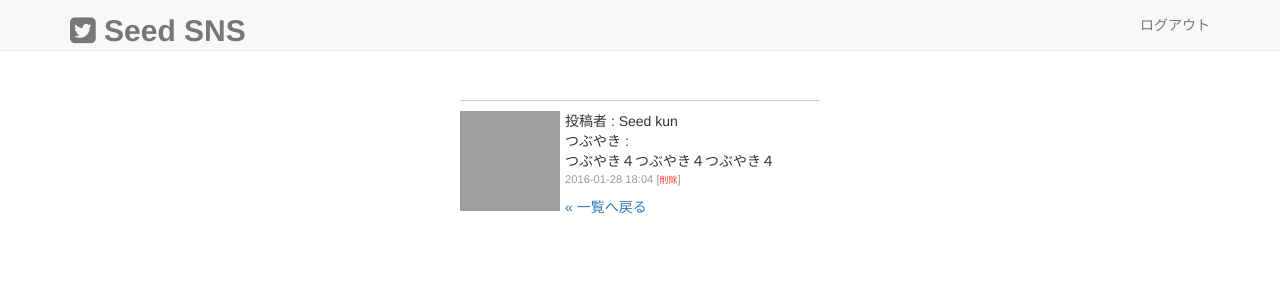
After one commit to amico8/seed_sns_20160815, a PHP site: page /view.php in a window 1280 px wide. The commit adds this page. Shown: the top 300 px of the page. Run offline with PHP 8.4, Linux system fonts and the light colour scheme; some libraries are stand-ins or nearby versions; grey boxes are pictures that could not be loaded.

Commit message:
view.php作成、CSS反映

```diff
--- a/index.php
+++ b/index.php
@@ -140,7 +140,7 @@
             [<a href="index.php?res=<?php echo htmlspecialchars($tweet['tweet_id'], ENT_QUOTES, 'UTF-8'); ?>">Re</a>]
           </p>
           <p class="day">
-            <a href="view.html">
+            <a href="view.php?tweet_id=<?php echo htmlspecialchars($tweet['tweet_id'], ENT_QUOTES, 'UTF-8'); ?>">
               <?php echo htmlspecialchars($tweet['created'], ENT_QUOTES, 'UTF-8'); ?>
             </a>
             [<a href="#" style="color: #00994C;">編集</a>]
--- /dev/null
+++ b/view.php
@@ -0,0 +1,73 @@
+<!DOCTYPE html>
+<html lang="ja">
+  <head>
+    <meta charset="utf-8">
+    <meta http-equiv="X-UA-Compatible" content="IE=edge">
+    <meta name="viewport" content="width=device-width, initial-scale=1">
+
+    <title>SeedSNS</title>
+
+    <!-- Bootstrap -->
+    <link href="assets/css/bootstrap.css" rel="stylesheet">
+    <link href="assets/font-awesome/css/font-awesome.css" rel="stylesheet">
+    <link href="assets/css/form.css" rel="stylesheet">
+    <link href="assets/css/timeline.css" rel="stylesheet">
+    <link href="assets/css/main.css" rel="stylesheet">
+
+
+    <!-- HTML5 shim and Respond.js for IE8 support of HTML5 elements and media queries -->
+    <!-- WARNING: Respond.js doesn't work if you view the page via file:// -->
+    <!--[if lt IE 9]>
+      <script src="https://oss.maxcdn.com/html5shiv/3.7.2/html5shiv.min.js"></script>
+      <script src="https://oss.maxcdn.com/respond/1.4.2/respond.min.js"></script>
+    <![endif]-->
+  </head>
+  <body>
+  <nav class="navbar navbar-default navbar-fixed-top">
+      <div class="container">
+          <!-- Brand and toggle get grouped for better mobile display -->
+          <div class="navbar-header page-scroll">
+              <button type="button" class="navbar-toggle" data-toggle="collapse" data-target="#bs-example-navbar-collapse-1">
+                  <span class="sr-only">Toggle navigation</span>
+                  <span class="icon-bar"></span>
+                  <span class="icon-bar"></span>
+                  <span class="icon-bar"></span>
+              </button>
+              <a class="navbar-brand" href="index.php"><span class="strong-title"><i class="fa fa-twitter-square"></i> Seed SNS</span></a>
+          </div>
+          <!-- Collect the nav links, forms, and other content for toggling -->
+          <div class="collapse navbar-collapse" id="bs-example-navbar-collapse-1">
+              <ul class="nav navbar-nav navbar-right">
+                <li><a href="logout.html">ログアウト</a></li>
+              </ul>
+          </div>
+          <!-- /.navbar-collapse -->
+      </div>
+      <!-- /.container-fluid -->
+  </nav>
+
+  <div class="container">
+    <div class="row">
+      <div class="col-md-4 col-md-offset-4 content-margin-top">
+        <div class="msg">
+          <img src="http://c85c7a.medialib.glogster.com/taniaarca/media/71/71c8671f98761a43f6f50a282e20f0b82bdb1f8c/blog-images-1349202732-fondo-steve-jobs-ipad.jpg" width="100" height="100">
+          <p>投稿者 : <span class="name"> Seed kun </span></p>
+          <p>
+            つぶやき : <br>
+            つぶやき４つぶやき４つぶやき４
+          </p>
+          <p class="day">
+            2016-01-28 18:04
+            [<a href="#" style="color: #F33;">削除</a>]
+          </p>
+        </div>
+        <a href="index.html">&laquo;&nbsp;一覧へ戻る</a>
+      </div>
+    </div>
+  </div>
+
+    <!-- jQuery (necessary for Bootstrap's JavaScript plugins) -->
+    <script src="https://ajax.googleapis.com/ajax/libs/jquery/1.11.3/jquery.min.js"></script>
+    <script src="js/bootstrap.min.js"></script>
+  </body>
+</html>
```
